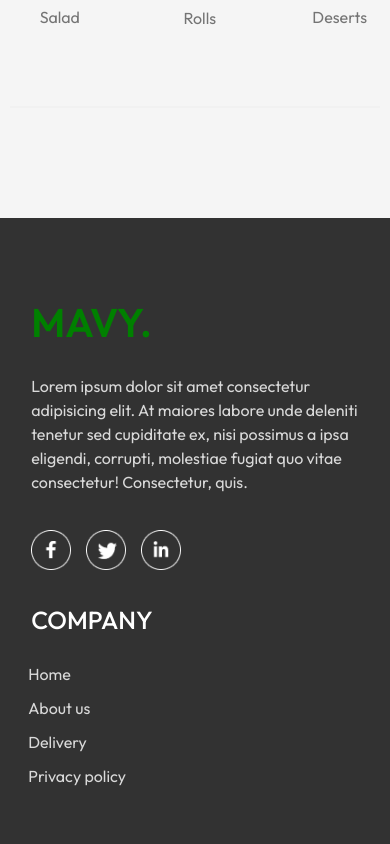
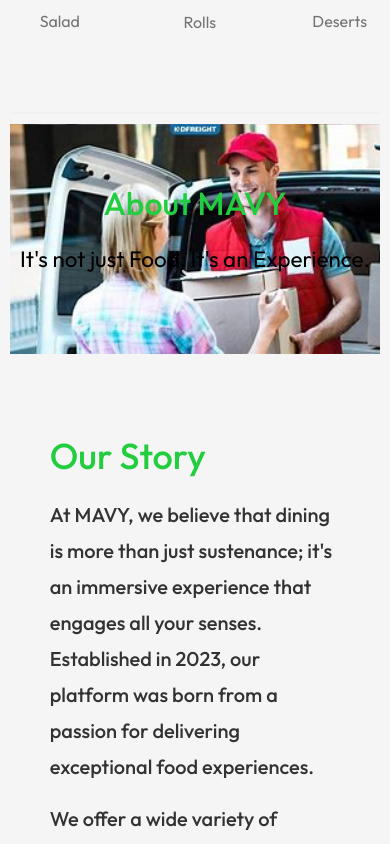
Before and after one commit to Muniskumar0/Food-Delivery, a React (Create React App) app in the folder frontend/: page / in a window 390 px wide. Shown: the part 600-1444 px from the top of the page. Built offline with nearby package versions, Linux system fonts and the light colour scheme; no server answers.

Commit message:
Aboutt page added

```diff
--- a/frontend/src/App.js
+++ b/frontend/src/App.js
@@ -1,6 +1,8 @@
 import { Route, Routes } from 'react-router-dom';
 import './App.css';
 import Home from './pages/Home/home';
+import About from './comonents/About/About';
+
 import Navbar from './comonents/navbar/Navbar';
 import Footer from './comonents/Footer/Footer';
 import FoodDisplay from './comonents/FoodDisplay/FoodDisplay';
@@ -22,7 +24,9 @@ function App() {
       <Navbar setShowLogin={setShowLogin} isLoggedIn={isLoggedIn} setIsLoggedIn={setIsLoggedIn} />
 
       <div className="app">
-        <Routes>
+      <Routes>
+        <Route path="/about" element={<About />} />
+
           <Route path="/" element={<Home />} />
           <Route path="/cart" element={<Cart isLoggedIn={isLoggedIn} setShowLogin={setShowLogin} />} />
           <Route path="/order" element={<PlaceOrder />} />
--- a/frontend/src/comonents/About/About.css
+++ b/frontend/src/comonents/About/About.css
@@ -0,0 +1,121 @@
+body {
+  font-family: 'Arial', sans-serif;
+  margin: 0;
+  padding: 0;
+  line-height: 1.6;
+  color: #333;
+}
+
+.container {
+  max-width: 960px;
+  margin: 0 auto;
+  padding: 20px;
+}
+
+.about-hero {
+  background-image: url('./food.jpg');
+  background-size: cover;
+  background-position: center;
+  color: white;
+  text-align: center;
+  padding: 100px 0;
+}
+
+.hero-content {
+  max-width: 600px;
+  margin: 0 auto;
+}
+
+.about-hero h1 {
+  font-size: 3em;
+  margin-bottom: 20px;
+  color: #22ce3f;
+}
+
+.about-hero p {
+  font-size: 1.4em;color: black;
+
+}
+
+.about-story {
+  padding: 40px 0;
+  overflow: hidden;
+}
+
+.story-image {
+  float: left;
+  width: 45%;
+  margin-right: 30px;
+  margin-bottom: 20px;
+}
+
+.story-image img {
+  max-width: 100%;
+  height: auto;
+  border-radius: 8px;
+}
+
+.story-text {
+  width: 100%;
+  float: left;
+  margin-bottom: 20px;
+  font-family: sans-serif,Arial, Helvetica, sans-serif;
+  padding: 20px;
+  font-weight: 500;
+  font-size: 20px;
+}
+
+.about-story h2 {
+  font-size: 2.5em;
+  margin-bottom: 20px;
+  color: #22ce3f;
+}
+
+.about-story p {
+  font-size: 1.1em;
+  line-height: 1.8;
+}
+
+footer {
+  background-color: whitesmoke;
+  color: #333;
+  text-align: center;
+  padding: 20px 0;
+  clear: both;
+  margin-top: 40px;
+}
+
+@media (max-width: 768px) {
+  .story-image, .story-text {
+    float: none;
+    width: 100%;
+    margin: 0 0 20px;
+  }
+
+  .about-hero {
+    padding: 60px 0;
+  }
+
+  .about-hero h1 {
+    font-size: 2.5em;
+  }
+
+  .about-story p {
+    font-size: 1.1em;
+    line-height: 1.8;
+  }
+}
+
+@media (max-width: 480px) {
+  .about-hero h1 {
+    font-size: 2em;
+  }
+
+  .about-story h2 {
+    font-size: 1.8em;
+  }
+
+  .about-story p {
+    font-size: 1em;
+  }
+}
--- a/frontend/src/comonents/About/About.jsx
+++ b/frontend/src/comonents/About/About.jsx
@@ -1,10 +1,59 @@
-import React from 'react'
-import './About.css'
+
+import React from 'react';
+import './About.css';
+// import Food from "./food.jpg"
+
 
 const About = () => {
   return (
-    <div>About</div>
-  )
-}
+    <div id="about">
 
-export default About
+      <section className="about-hero">
+        <div className="hero-content">
+          <h1>About MAVY</h1>
+          <p>It's not just Food, It's an Experience.</p>
+        </div>
+      </section>
+
+      <section className="about-story">
+        <div className="container">
+          {/* <div className="story-image">
+            <img src={Food} alt="MAVY Restaurant" />
+          </div> */}
+          <div className="story-text">
+            <h2>Our Story</h2>
+            <p>
+              At MAVY, we believe that dining is more than just sustenance; it's an immersive experience that engages all your senses. Established in 2023, our platform was born from a passion for delivering exceptional food experiences.
+            </p>
+            <p>
+              We offer a wide variety of vegetarian, non-vegetarian, and dessert options to satisfy every palate. From fast food favorites to authentic Chinese cuisine, our menu has something for everyone. We carefully curate our selections to bring you the best flavors from across Tamil Nadu.
+            </p>
+            <p>
+              MAVY provides a secure and user-friendly payment system, ensuring a hassle-free ordering experience. We use the latest encryption technologies to protect your transactions.
+
+            </p>
+
+            <p>
+              Our delivery network covers all major cities across Tamil Nadu, bringing delicious meals right to your doorstep. We partner with the best local restaurants to maintain quality and freshness.
+
+            </p>
+
+            <p>
+              Our commitment to quality starts with sourcing the freshest, locally-sourced ingredients. Our chefs craft each dish with precision and creativity, ensuring a symphony of flavors.
+
+            </p>
+
+            <p>
+              More than just a food delivery service, MAVY is a community. We aim to provide a warm and inviting experience where customers can enjoy their favorite meals and create cherished memories.
+
+            </p>
+
+
+          </div>
+        </div>
+      </section>
+    </div>
+  );
+};
+
+export default About;
--- a/frontend/src/comonents/navbar/Navbar.jsx
+++ b/frontend/src/comonents/navbar/Navbar.jsx
@@ -13,7 +13,6 @@ const Navbar = ({ setShowLogin, isLoggedIn, setIsLoggedIn }) => {
     const [username, setUsername] = useState("");
 
     useEffect(() => {
-
         const storedUsername = localStorage.getItem("username");
         if (storedUsername) {
             setUsername(storedUsername);
@@ -32,8 +31,8 @@ const Navbar = ({ setShowLogin, isLoggedIn, setIsLoggedIn }) => {
             <ul className="navbar-menu">
                 <Link to={'/'}  onClick={() => setMenu("home")} className={menu === "home" ? "active" : ""}>Home</Link>
                 <Link to={'/menu'} onClick={() => setMenu("menu")} className={menu === "menu" ? "active" : ""}>Menu</Link>
-                <a href='#about' onClick={() => setMenu("about")} className={menu === "about" ? "active" : ""}>About</a>
-                <a href='#footer' onClick={() => setMenu("contact")} className={menu === "contact" ? "active" : ""}>Contact</a>
+                <Link to={'/about'} onClick={() => setMenu("about")} className={menu === "about" ? "active" : ""}>About</Link>
+                <Link to={'/contact'} onClick={() => setMenu("contact")} className={menu === "contact" ? "active" : ""}>Contact</Link>
             </ul>
             <div className="navbar-right icons">
                 <IoSearch style={{fontSize:"30px"}} />
--- a/frontend/src/pages/Home/home.jsx
+++ b/frontend/src/pages/Home/home.jsx
@@ -1,20 +1,22 @@
-import React, { useState } from 'react'
+// import React, { useState } from 'react'
 import './home.css'
 import Header from '../../comonents/header/header'
 import ExploreMenu from '../../comonents/ExploreMenu/ExploreMenu'
+import About from '../../comonents/About/About'
 // import FoodDisplay from '../../comonents/FoodDisplay/FoodDisplay'
 
 
 
 
-const Home = () => {
+const Home = ({ setCategory }) => {
 
-  const [category,setCategory]=useState("All")
+
   return (
     <div>
       <Header/>
-      <ExploreMenu category={category} setCategory={setCategory} />
-      {/* <FoodDisplay category={category} />  */}
+      <ExploreMenu setCategory={setCategory} />
+         {/* <FoodDisplay category={category} />  */}
+      <About/>
     </div>
   )
 }
```
Also changed, not shown: frontend/src/comonents/About/food.jpg (added), 1 other file (tests, documents, lock files or other folders).
